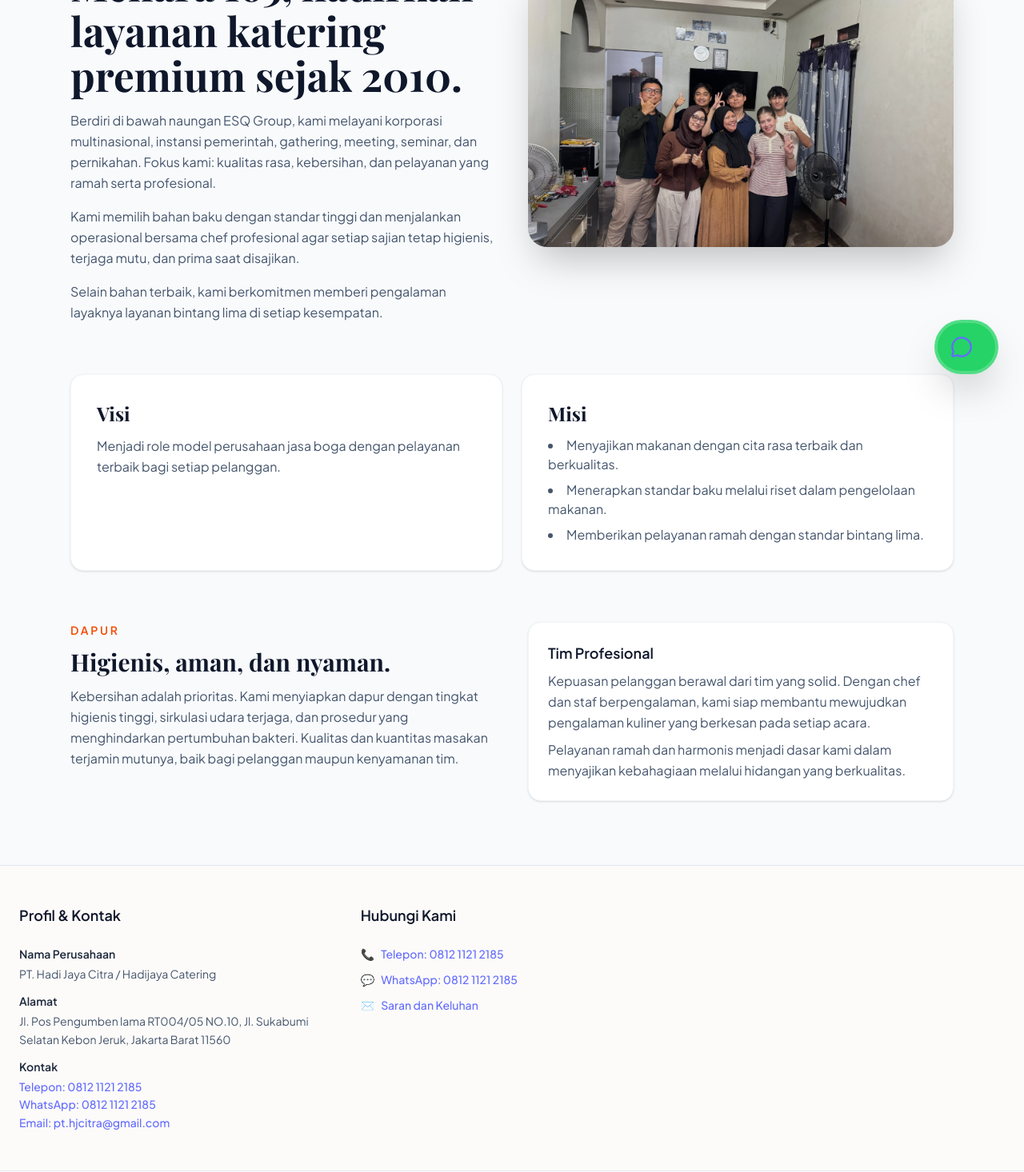
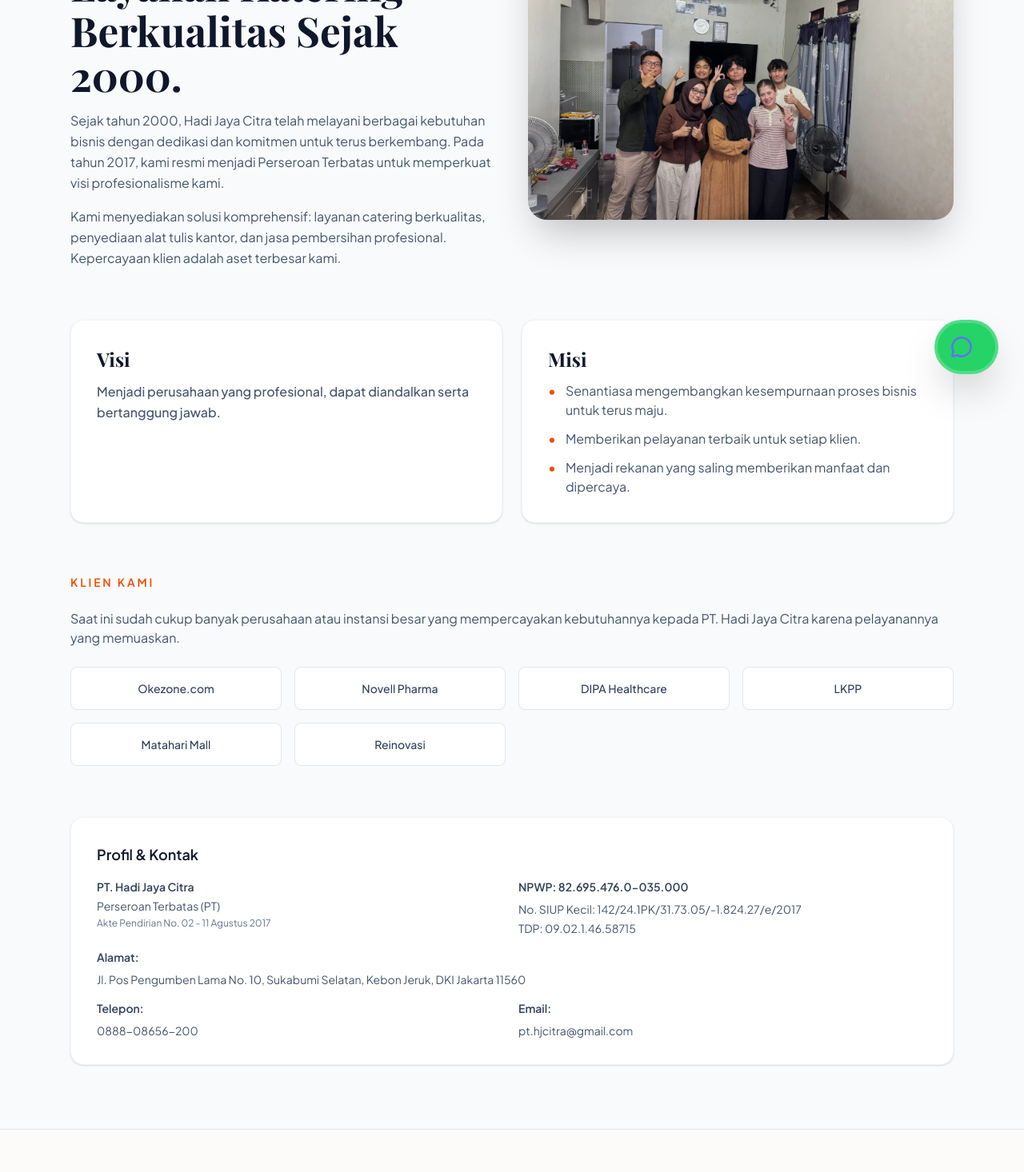
Before and after one commit to MoriMomo/Hadijaya-Catering, a React (Vite) app: page /about in a window 1280 px wide. Shown: the part 300-1766 px from the top of the page at 80% size. Built offline with nearby package versions, Linux system fonts and the light colour scheme; a web font is replaced by a local one.

Commit message:
changes about us

```diff
--- a/src/pages/About.jsx
+++ b/src/pages/About.jsx
@@ -20,23 +20,21 @@ const About = () => (
 
         <div className="py-20 bg-slate-50 min-h-screen animate-fade-in">
             <div className="max-w-6xl mx-auto px-6 space-y-16">
+                {/* Hero Section */}
                 <div className="grid md:grid-cols-2 gap-10 items-center">
                     <div className="space-y-4">
                         <p className="text-sm font-bold uppercase tracking-[0.2em] text-orange-600">Tentang Kami</p>
                         <h1 className="text-4xl md:text-5xl font-serif font-bold text-slate-900 leading-tight">
-                            Medina Catering di Menara 165, hadirkan layanan katering premium sejak 2010.
+                            Hadijaya Catering — Layanan Katering Berkualitas Sejak 2000.
                         </h1>
                         <div className="space-y-4 text-slate-600 leading-relaxed">
                             <p>
-                                Berdiri di bawah naungan ESQ Group, kami melayani korporasi multinasional, instansi pemerintah, gathering, meeting, seminar,
-                                dan pernikahan. Fokus kami: kualitas rasa, kebersihan, dan pelayanan yang ramah serta profesional.
+                                Sejak tahun 2000, Hadi Jaya Citra telah melayani berbagai kebutuhan bisnis dengan dedikasi dan komitmen untuk terus berkembang.
+                                Pada tahun 2017, kami resmi menjadi Perseroan Terbatas untuk memperkuat visi profesionalisme kami.
                             </p>
                             <p>
-                                Kami memilih bahan baku dengan standar tinggi dan menjalankan operasional bersama chef profesional agar setiap sajian tetap
-                                higienis, terjaga mutu, dan prima saat disajikan.
-                            </p>
-                            <p>
-                                Selain bahan terbaik, kami berkomitmen memberi pengalaman layaknya layanan bintang lima di setiap kesempatan.
+                                Kami menyediakan solusi komprehensif: layanan catering berkualitas, penyediaan alat tulis kantor, dan jasa pembersihan profesional.
+                                Kepercayaan klien adalah aset terbesar kami.
                             </p>
                         </div>
                     </div>
@@ -51,45 +49,79 @@ const About = () => (
                     </div>
                 </div>
 
+                {/* Visi & Misi */}
                 <div className="grid md:grid-cols-2 gap-6">
                     <div className="bg-white p-8 rounded-2xl shadow-sm border border-slate-100">
                         <h3 className="text-2xl font-serif font-bold text-slate-900 mb-3">Visi</h3>
-                        <p className="text-slate-600 leading-relaxed">
-                            Menjadi role model perusahaan jasa boga dengan pelayanan terbaik bagi setiap pelanggan.
+                        <p className="text-slate-600 leading-relaxed font-medium">
+                            Menjadi perusahaan yang profesional, dapat diandalkan serta bertanggung jawab.
                         </p>
                     </div>
                     <div className="bg-white p-8 rounded-2xl shadow-sm border border-slate-100">
                         <h3 className="text-2xl font-serif font-bold text-slate-900 mb-3">Misi</h3>
-                        <ul className="list-disc list-inside space-y-2 text-slate-600">
-                            <li>Menyajikan makanan dengan cita rasa terbaik dan berkualitas.</li>
-                            <li>Menerapkan standar baku melalui riset dalam pengelolaan makanan.</li>
-                            <li>Memberikan pelayanan ramah dengan standar bintang lima.</li>
+                        <ul className="space-y-3 text-slate-600">
+                            <li className="flex gap-3">
+                                <span className="text-orange-600 font-bold">•</span>
+                                <span>Senantiasa mengembangkan kesempurnaan proses bisnis untuk terus maju.</span>
+                            </li>
+                            <li className="flex gap-3">
+                                <span className="text-orange-600 font-bold">•</span>
+                                <span>Memberikan pelayanan terbaik untuk setiap klien.</span>
+                            </li>
+                            <li className="flex gap-3">
+                                <span className="text-orange-600 font-bold">•</span>
+                                <span>Menjadi rekanan yang saling memberikan manfaat dan dipercaya.</span>
+                            </li>
                         </ul>
                     </div>
                 </div>
 
-                <div className="grid md:grid-cols-2 gap-10 items-start">
-                    <div className="space-y-3">
-                        <p className="text-sm font-bold uppercase tracking-[0.2em] text-orange-600">Dapur</p>
-                        <h2 className="text-3xl font-serif font-bold text-slate-900">Higienis, aman, dan nyaman.</h2>
-                        <p className="text-slate-600 leading-relaxed">
-                            Kebersihan adalah prioritas. Kami menyiapkan dapur dengan tingkat higienis tinggi, sirkulasi udara terjaga, dan prosedur yang
-                            menghindarkan pertumbuhan bakteri. Kualitas dan kuantitas masakan terjamin mutunya, baik bagi pelanggan maupun kenyamanan tim.
-                        </p>
-                    </div>
-                    <div className="bg-white p-6 rounded-2xl shadow-sm border border-slate-100 space-y-2">
-                        <h3 className="text-lg font-bold text-slate-900">Tim Profesional</h3>
-                        <p className="text-slate-600 leading-relaxed">
-                            Kepuasan pelanggan berawal dari tim yang solid. Dengan chef dan staf berpengalaman, kami siap membantu mewujudkan pengalaman
-                            kuliner yang berkesan pada setiap acara.
-                        </p>
-                        <p className="text-slate-600 leading-relaxed">
-                            Pelayanan ramah dan harmonis menjadi dasar kami dalam menyajikan kebahagiaan melalui hidangan yang berkualitas.
-                        </p>
+                {/* Komitmen & Layanan */}
+
+
+                {/* Klien Terpercaya */}
+                <div>
+                    <p className="text-sm font-bold uppercase tracking-[0.2em] text-orange-600 mb-6">Klien Kami</p>
+                    <p className="text-slate-600 mb-6">
+                        Saat ini sudah cukup banyak perusahaan atau instansi besar yang mempercayakan kebutuhannya kepada PT. Hadi Jaya Citra karena pelayanannya yang memuaskan.
+                    </p>
+                    <div className="grid grid-cols-2 md:grid-cols-4 gap-4">
+                        {['Okezone.com', 'Novell Pharma', 'DIPA Healthcare', 'LKPP', 'Matahari Mall', 'Reinovasi'].map((client) => (
+                            <div key={client} className="bg-white p-4 rounded-lg border border-slate-200 text-center text-slate-700 font-medium text-sm">
+                                {client}
+                            </div>
+                        ))}
                     </div>
                 </div>
 
-
+                {/* Kontak */}
+                <div className="bg-white p-8 rounded-2xl shadow-sm border border-slate-100">
+                    <h3 className="text-lg font-bold text-slate-900 mb-4">Profil & Kontak</h3>
+                    <div className="grid md:grid-cols-2 gap-4 text-sm text-slate-600">
+                        <div>
+                            <p className="font-bold text-slate-700">PT. Hadi Jaya Citra</p>
+                            <p className="mt-1">Perseroan Terbatas (PT)</p>
+                            <p className="text-xs text-slate-500 mt-1">Akte Pendirian No. 02 - 11 Agustus 2017</p>
+                        </div>
+                        <div>
+                            <p className="font-bold text-slate-700">NPWP: 82.695.476.0-035.000</p>
+                            <p className="mt-2">No. SIUP Kecil: 142/24.1PK/31.73.05/-1.824.27/e/2017</p>
+                            <p className="mt-1">TDP: 09.02.1.46.58715</p>
+                        </div>
+                        <div className="md:col-span-2">
+                            <p className="font-bold text-slate-700 mb-2">Alamat:</p>
+                            <p>Jl. Pos Pengumben Lama No. 10, Sukabumi Selatan, Kebon Jeruk, DKI Jakarta 11560</p>
+                        </div>
+                        <div>
+                            <p className="font-bold text-slate-700 mb-2">Telepon:</p>
+                            <p>0888-08656-200</p>
+                        </div>
+                        <div>
+                            <p className="font-bold text-slate-700 mb-2">Email:</p>
+                            <p>pt.hjcitra@gmail.com</p>
+                        </div>
+                    </div>
+                </div>
             </div>
         </div>
     </>
```
